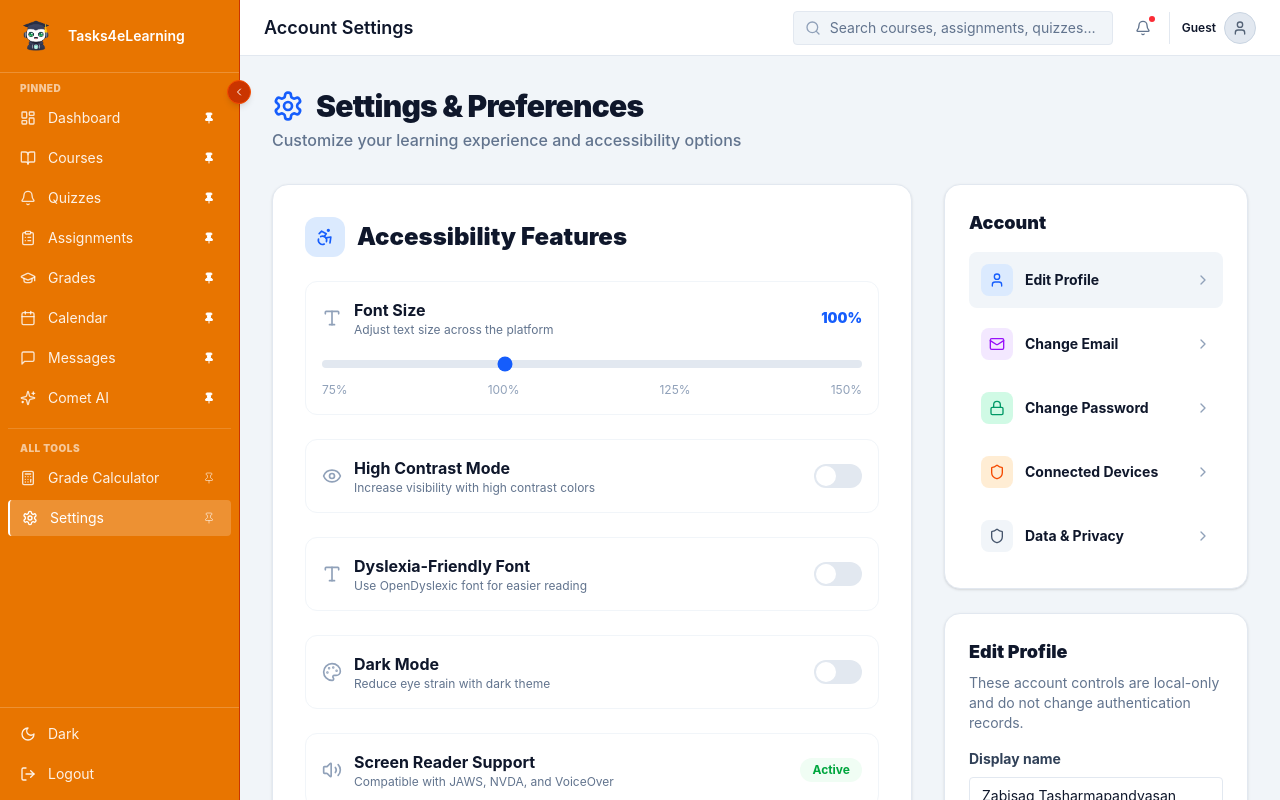
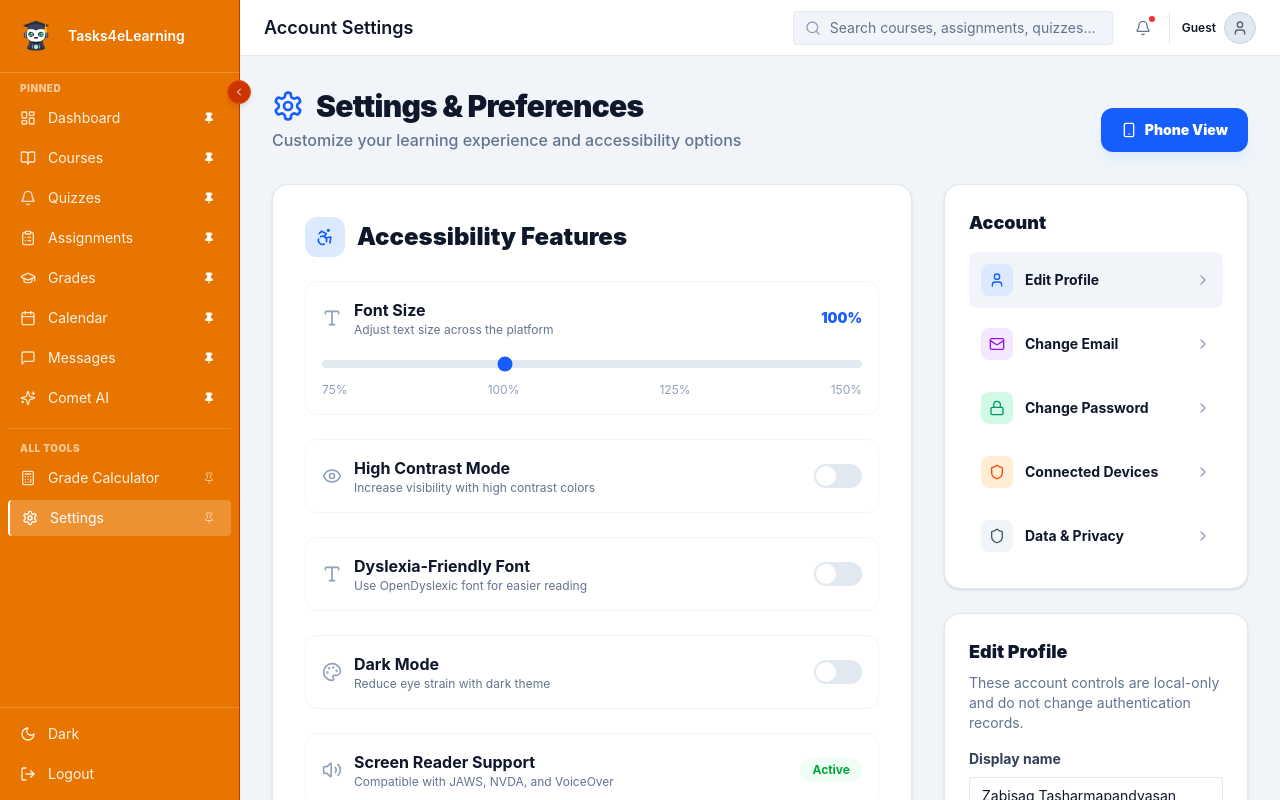
Before and after one commit to IsaacDaKing/Tasks4eLearning, a React (Vite) app: page /settings in a window 1280 px wide. Built offline with nearby package versions, Linux system fonts and the light colour scheme.

Commit message:
Updated Phone view
Added phone view in settings
Made phone view iPhone 16 pro max

```diff
--- a/src/app/pages/PhoneViewPage.tsx
+++ b/src/app/pages/PhoneViewPage.tsx
@@ -287,8 +287,8 @@ export function PhoneViewPage() {
   };
 
   return (
-    <div className="min-h-screen bg-slate-200 text-slate-950 dark:bg-slate-950 dark:text-slate-100 sm:px-6 sm:py-8">
-      <div className="mx-auto flex min-h-screen w-full max-w-[430px] flex-col overflow-hidden border-0 border-slate-300 bg-slate-50 shadow-none dark:border-slate-700 dark:bg-slate-900 sm:min-h-[840px] sm:max-h-[900px] sm:rounded-[30px] sm:border sm:shadow-2xl sm:shadow-slate-900/20 sm:dark:shadow-black/40">
+    <div className="min-h-screen overflow-auto bg-slate-200 p-4 text-slate-950 dark:bg-slate-950 dark:text-slate-100 sm:p-8">
+      <div className="mx-auto flex h-[956px] w-[440px] flex-none flex-col overflow-hidden rounded-[54px] border-[10px] border-slate-950 bg-slate-50 shadow-2xl shadow-slate-900/25 dark:border-black dark:bg-slate-900 dark:shadow-black/40">
         <header className="flex-shrink-0 border-b border-slate-200 bg-white px-4 pb-3 pt-4 dark:border-slate-800 dark:bg-slate-950">
           <div className="mx-auto mb-3 hidden h-1.5 w-20 rounded-full bg-slate-300 dark:bg-slate-700 sm:block" />
           <div className="flex items-start justify-between gap-3">
--- a/src/app/pages/SettingsPage.tsx
+++ b/src/app/pages/SettingsPage.tsx
@@ -1,4 +1,5 @@
 import { useState, type FormEvent } from "react";
+import { Link } from "react-router";
 import {
   Settings,
   Accessibility,
@@ -13,6 +14,7 @@ import {
   Mail,
   Lock,
   ChevronRight,
+  Smartphone,
 } from "lucide-react";
 import { clsx, type ClassValue } from "clsx";
 import { twMerge } from "tailwind-merge";
@@ -93,6 +95,13 @@ export function SettingsPage() {
             Customize your learning experience and accessibility options
           </p>
         </div>
+        <Link
+          to="/phone"
+          className="inline-flex h-11 items-center justify-center gap-2 rounded-xl bg-blue-600 px-5 text-sm font-black text-white shadow-lg shadow-blue-100 transition-all hover:bg-blue-700 focus-visible:outline-none focus-visible:ring-2 focus-visible:ring-blue-500 focus-visible:ring-offset-2 dark:shadow-none dark:focus-visible:ring-offset-slate-900"
+        >
+          <Smartphone className="h-4 w-4" />
+          Phone View
+        </Link>
       </div>
 
       <div className="grid grid-cols-1 lg:grid-cols-3 gap-8">
```
